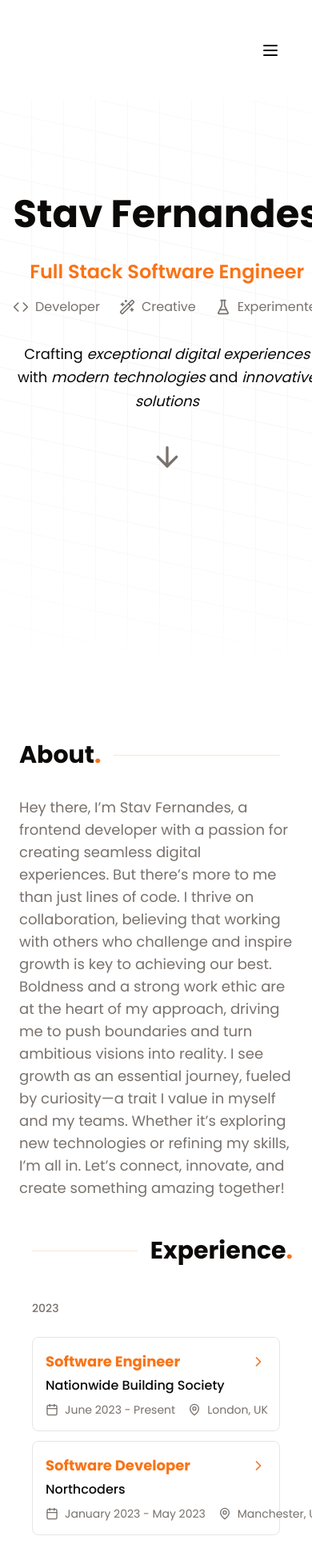
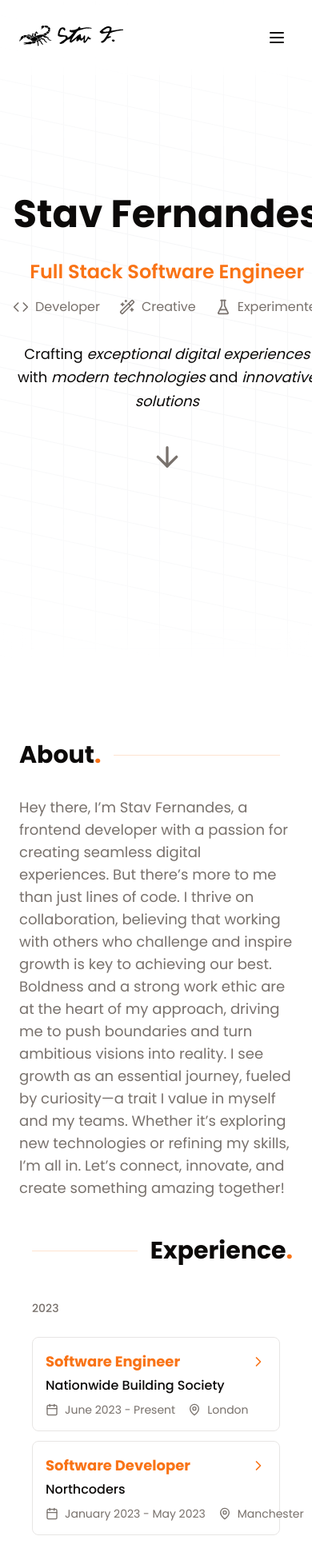
Before and after one commit to stevef24/website-v6, a Next.js app: page / in a window 390 px wide. Shown: the top 1956 px of the page at 80% size. Built offline with nearby package versions, Linux system fonts and the light colour scheme.

Commit message:
Refactor: Update location names in Experience component and fix body overflow in MobileNav

```diff
--- a/components/ui/Experience.tsx
+++ b/components/ui/Experience.tsx
@@ -22,7 +22,7 @@ const workExperience: WorkExperience[] = [
 		role: "Software Engineer",
 		roleDescription:
 			"I’m currently working on improving the user experience for mortgage-related products. My main focus is creating scalable, user-friendly UIs, and collaborating with different teams to bring new features to life. I’ve had the chance to guide new developers and keep things running smoothly using modern tech stacks like React, Tailwind CSS, and AWS.",
-		location: "London, UK",
+		location: "London",
 		tech: [
 			"React",
 			"Next.js",
@@ -39,7 +39,7 @@ const workExperience: WorkExperience[] = [
 		role: "Software Developer",
 		roleDescription:
 			"Gained hands-on experience in a full-stack environment, collaborating with a team to develop both web and mobile applications. I worked across different stages of development, from planning to deployment, and played a key role in launching a mobile app. It was a great opportunity to sharpen my teamwork and technical skills in a dynamic project setting.",
-		location: "Manchester, UK",
+		location: "Manchester",
 		tech: ["JavaScript", "React", "Node.js", "PostgreSQL", "MongoDB", "Trello"],
 	},
 	{
--- a/components/ui/mobile-nav.tsx
+++ b/components/ui/mobile-nav.tsx
@@ -1,8 +1,8 @@
 "use client";
 
-import { useState } from "react";
+import { useState, useEffect } from "react";
 import Link from "next/link";
-import { motion, AnimatePresence } from "framer-motion";
+import { motion } from "framer-motion";
 import { Menu, X } from "lucide-react";
 import { ModeToggle } from "./mode-toggle";
 import { DATA } from "@/app/data/resume";
@@ -114,19 +114,32 @@ export function MobileNav() {
 			...social,
 		}));
 
+	useEffect(() => {
+		if (isOpen) {
+			document.body.style.overflow = "hidden";
+		} else {
+			document.body.style.overflow = "unset";
+		}
+
+		// Cleanup function
+		return () => {
+			document.body.style.overflow = "unset";
+		};
+	}, [isOpen]);
+
 	const handleClose = () => setIsOpen(false);
 
 	return (
-		<div className="w-full ">
-			<div className="flex items-center justify-between p-4">
+		<div className="w-full">
+			<div className="flex items-center justify-between px-2">
 				<div className="font-semibold text-xl z-50">
 					<svg
 						width="130"
 						height="50"
 						viewBox="0 0 115 37"
-						fill="black"
+						fill="currentColor"
 						xmlns="http://www.w3.org/2000/svg"
-						className="w-full h-full mt-3 cursor-pointer fill-white"
+						className="w-full h-full mt-3 cursor-pointer fill-black dark:fill-white"
 					>
 						<path d="M48.3053 1.92932C50.1509 1.92932 51.0737 2.80323 51.0737 4.55105L50.3163 5.41824H49.8114C49.0163 4.25527 48.2647 3.67378 47.5566 3.67378C46.3784 3.67378 45.3714 5.61655 44.5357 9.50209C44.5357 10.0802 47.1329 10.5642 52.3273 10.9541C53.1689 11.5188 53.5897 12.2952 53.5897 13.2834L54.3384 12.6986L54.5908 12.991V15.0279C53.2385 15.6867 51.3117 17.1421 48.8102 19.3941L46.0418 20.2713C45.0377 20.0159 44.5357 19.7235 44.5357 19.3941V19.1017L51.0737 14.7355L51.3262 13.2834V12.991C51.2217 12.4129 50.5514 12.1238 49.3151 12.1238L49.0627 12.4062H48.8102L48.5577 12.1238L47.5566 12.4062C44.5212 12.0969 42.928 11.5154 42.7771 10.6617V10.0769C43.3923 4.64517 45.1509 1.92932 48.0528 1.92932H48.3053Z"></path>
 						<path d="M66.2739 1.27389C67.2432 1.27389 67.7278 1.83521 67.7278 2.95785L74.2571 1.83857V2.12091L74.5009 1.83857H75.4672L75.711 2.12091L75.9547 1.83857H76.1985C78.9379 1.95957 80.3076 2.33267 80.3076 2.95785L79.585 3.24019L77.1648 2.95785L76.1985 3.24019L74.9884 2.95785C70.8387 3.55614 67.2896 4.58467 64.3413 6.04342C59.9884 11.7978 57.812 15.2531 57.812 16.4093H58.047L61.4161 13.838L62.1474 13.5557L62.3825 13.838V14.8464C62.3825 15.3842 60.8793 16.6816 57.8729 18.7386C56.538 18.5773 55.8706 18.174 55.8706 17.5286V16.9639L56.6019 14.1708C56.0099 14.9439 55.3395 15.3304 54.5908 15.3304C54.2658 15.3035 54.1033 15.1018 54.1033 14.7254V14.1708C54.1033 13.6464 54.4254 13.1927 55.0696 12.8095C55.7313 12.3322 57.3709 10.6348 59.9884 7.7173C57.0807 7.15934 55.6268 6.60138 55.6268 6.04342V5.76108L56.3581 4.64181L57.5682 4.92415H58.5345L59.7446 4.64181V4.92415C63.4533 4.21157 65.3076 3.27716 65.3076 2.12091L66.2739 1.27389Z"></path>
@@ -185,20 +198,18 @@ export function MobileNav() {
 				</button>
 			</div>
 
-			<AnimatePresence>
 			{isOpen && (
 				<motion.div
 					variants={menuVariants}
 					initial="initial"
 					animate="animate"
 					exit="exit"
-						className="fixed  inset-0 bg-background/95 backdrop-blur-sm z-40"
+					className="fixed inset-0 bg-background/80 backdrop-blur-[2px] z-40"
 				>
 					<motion.div
 						variants={containerVariants}
 						initial="initial"
 						animate="animate"
-							exit="initial"
 						className="flex flex-col h-full px-6 pt-24 pb-12"
 					>
 						<nav className="flex flex-col space-y-6 mb-12">
@@ -235,7 +246,6 @@ export function MobileNav() {
 					</motion.div>
 				</motion.div>
 			)}
-			</AnimatePresence>
 		</div>
 	);
 }
```
Lines whose indentation alone changed are shown as unchanged.
